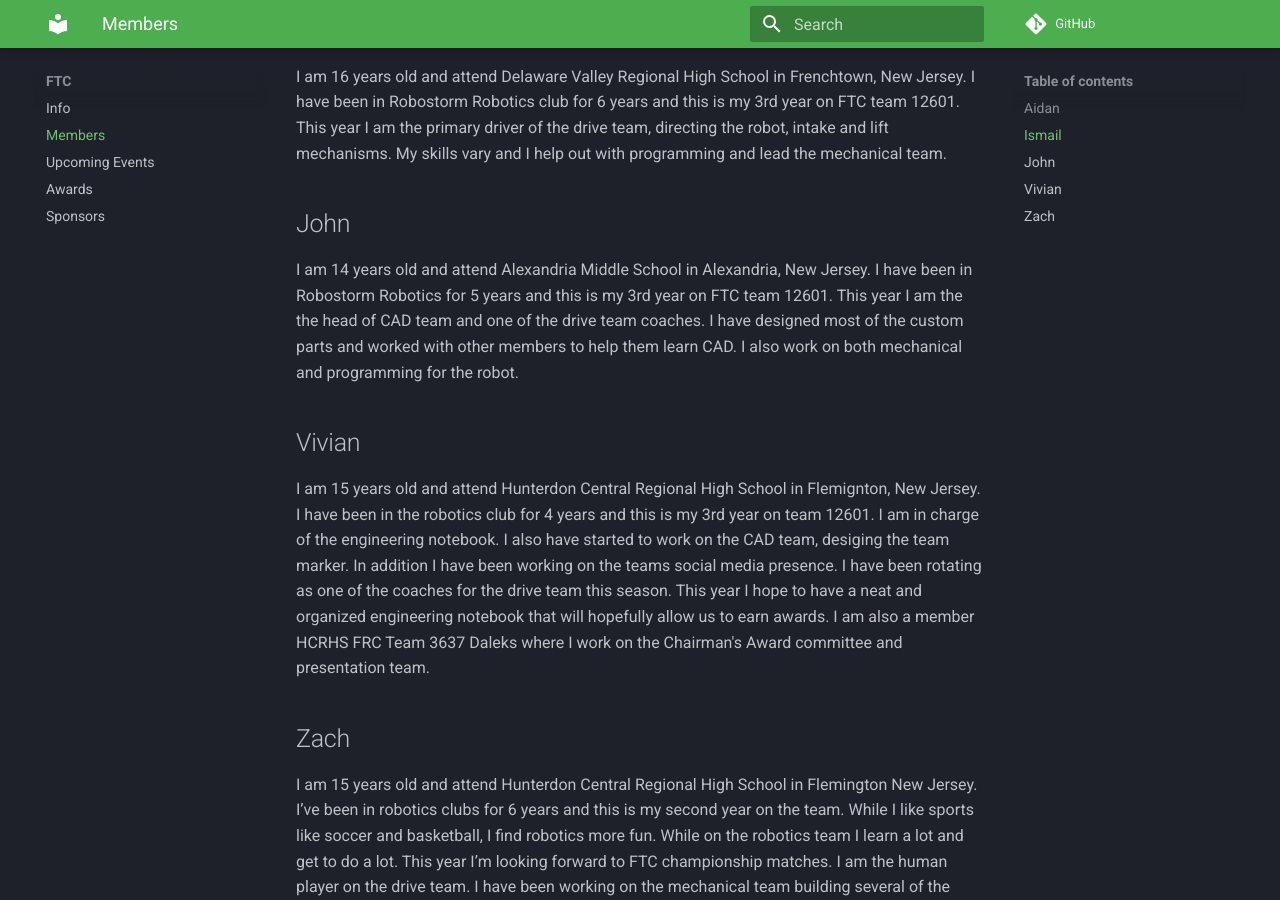
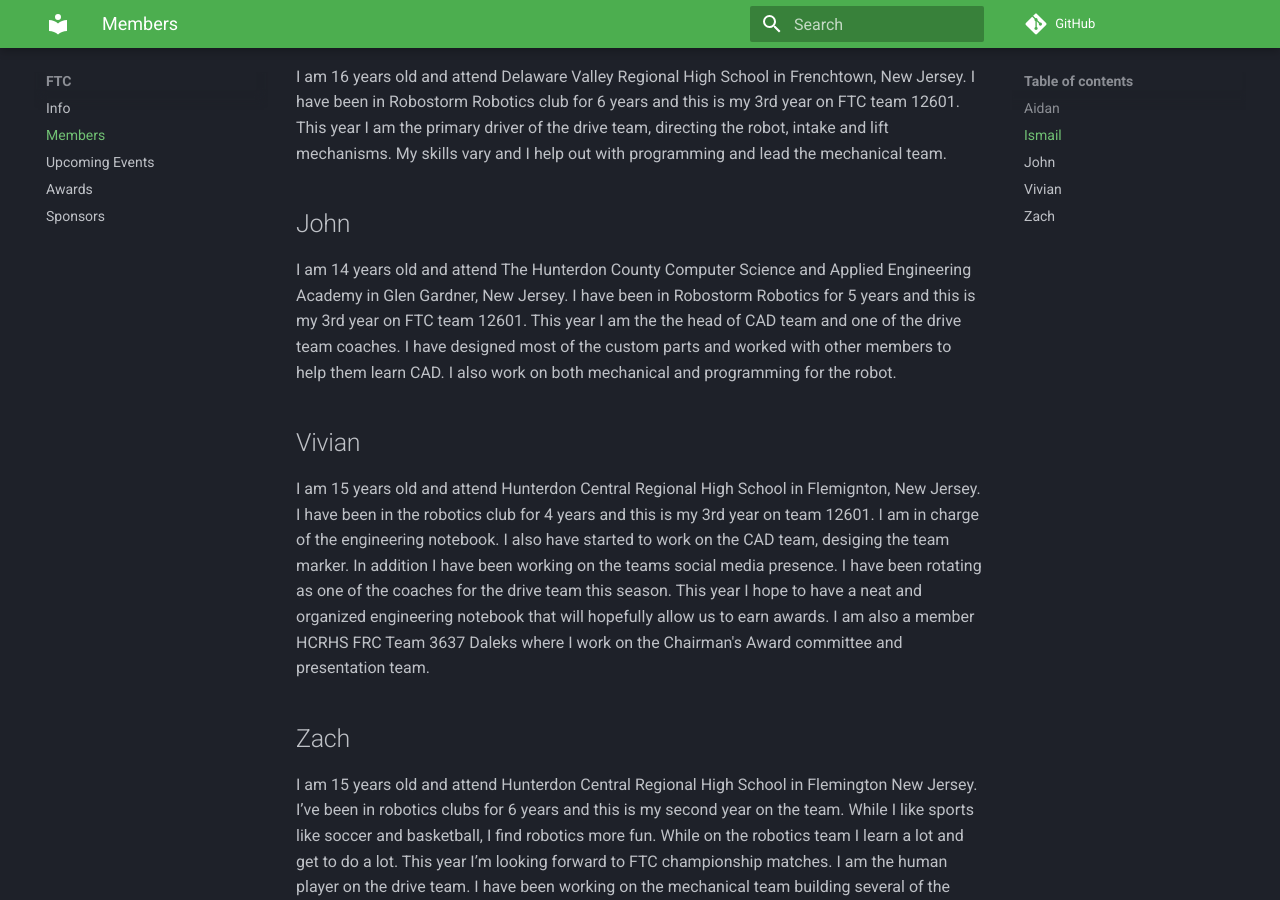
Before and after one commit to Robostorm/Website, an MkDocs documentation site: the page built from docs/FTC/members.md, in a window 1280 px wide and 900 px high, scrolled down 551 px. Built offline with MkDocs 1.6.1 and Material for MkDocs 9.7.7, drawn with Linux system fonts in a browser that asks for light colours.

Commit message:
Update members.md

```diff
--- a/docs/FTC/members.md
+++ b/docs/FTC/members.md
@@ -10,7 +10,7 @@ I am 17 years old and attend Delaware Valley Regional High School in Frenchtown,
 I am 16 years old and attend Delaware Valley Regional High School in Frenchtown, New Jersey. I have been in Robostorm Robotics club for 6 years and this is my 3rd year on FTC team 12601. This year I am the primary driver of the drive team, directing the robot, intake and lift mechanisms. My skills vary and I help out with programming and lead the mechanical team.
 
 ## John
-I am 14 years old and attend Alexandria Middle School in Alexandria, New Jersey.  I have been in Robostorm Robotics for 5 years and this is my 3rd year on FTC team 12601.  This year I am the the head of CAD team and one of the drive team coaches. I have designed most of the custom parts and worked with other members to help them learn CAD.  I also work on both mechanical and programming for the robot.
+I am 14 years old and attend The Hunterdon County Computer Science and Applied Engineering Academy in Glen Gardner, New Jersey.  I have been in Robostorm Robotics for 5 years and this is my 3rd year on FTC team 12601.  This year I am the the head of CAD team and one of the drive team coaches. I have designed most of the custom parts and worked with other members to help them learn CAD.  I also work on both mechanical and programming for the robot.
 
 ## Vivian
 I am 15 years old and attend Hunterdon Central Regional High School in Flemignton, New Jersey. I have been in the robotics club for 4 years and this is my 3rd year on team 12601. I am in charge of the engineering notebook. I also have started to work on the CAD team, desiging the team marker. In addition I have been working on the teams social media presence. I have been rotating as one of the coaches for the drive team this season. This year I hope to have a neat and organized engineering notebook that will hopefully allow us to earn awards. I am also a member HCRHS FRC Team 3637 Daleks where I work on the Chairman's Award committee and presentation team.
```
